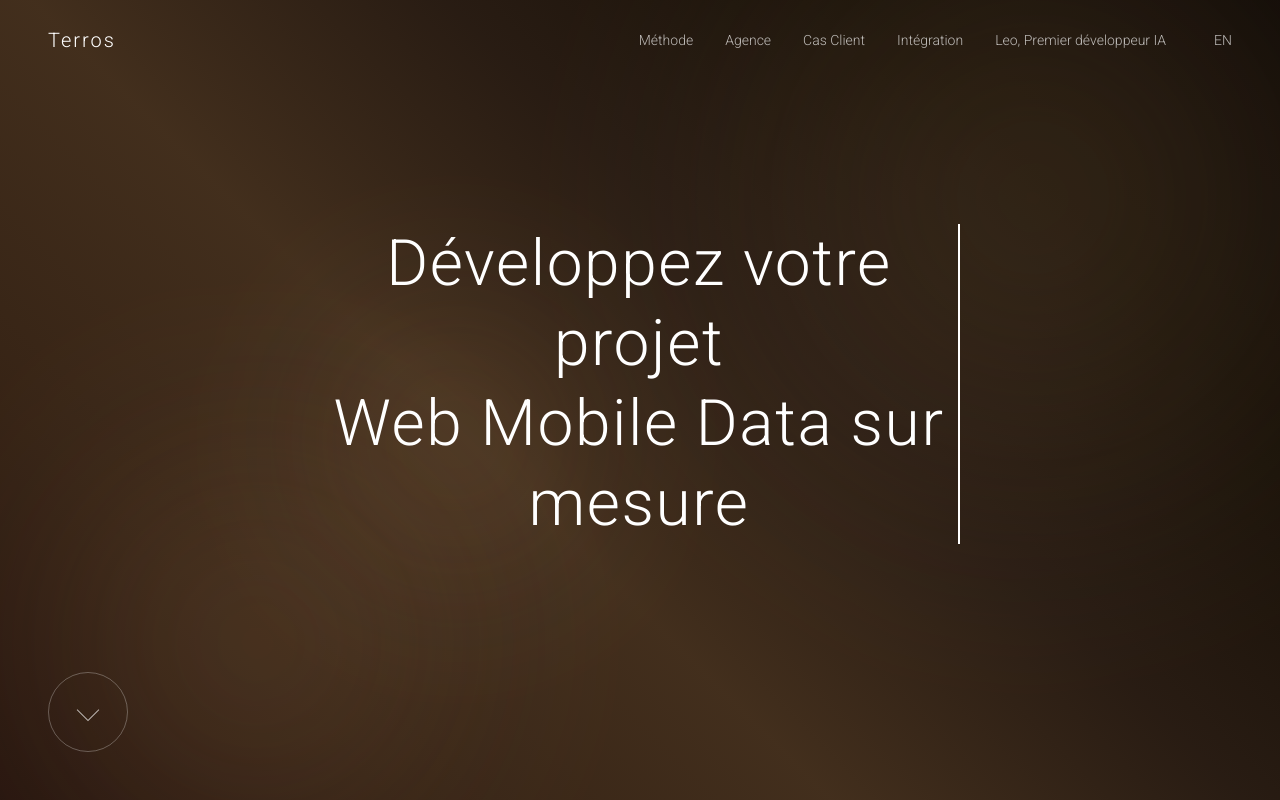
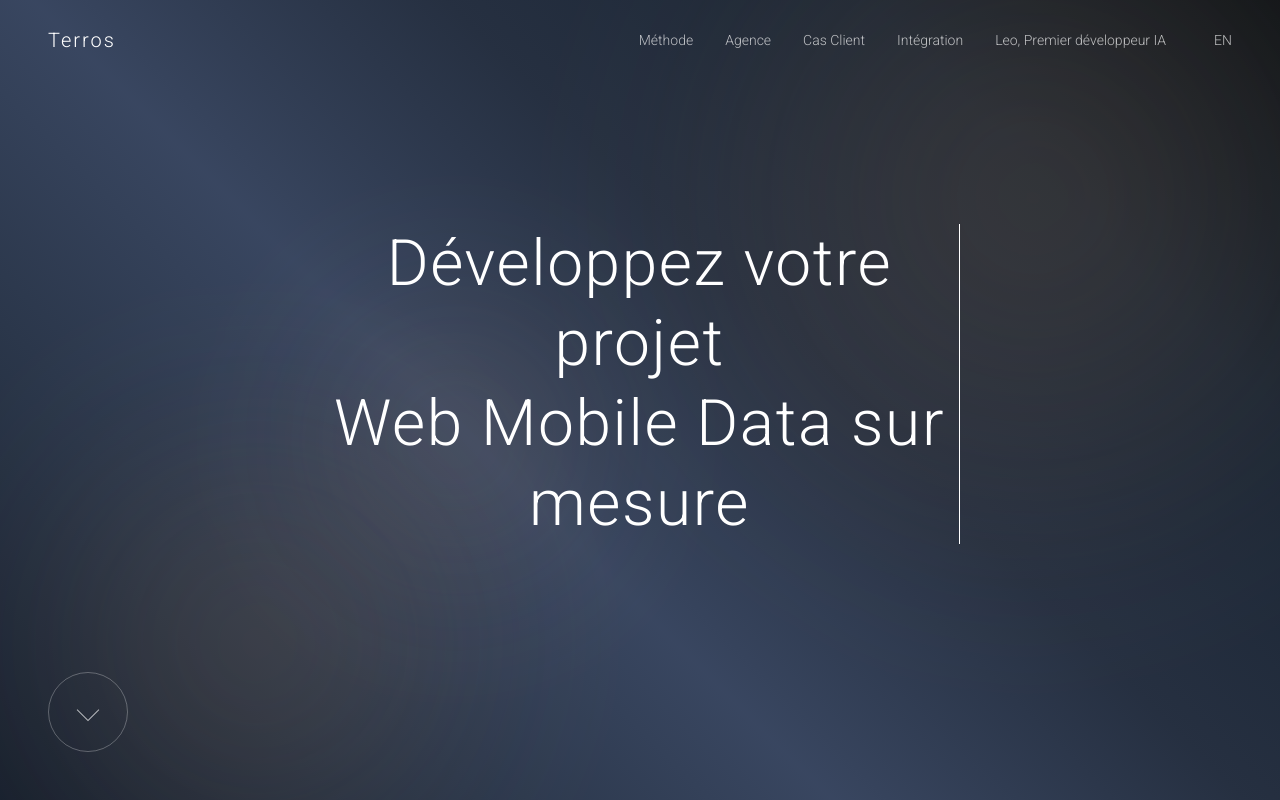
Before and after one commit to charlotteforte/test11, a React (Vite) app: page / in a window 1280 px wide. Shown: the top 800 px of the page. Built offline with nearby package versions, Linux system fonts and the light colour scheme.

Commit message:
helloleo: style: adjust hero background color and cursor dash size

```diff
--- a/src/components/Hero.tsx
+++ b/src/components/Hero.tsx
@@ -35,7 +35,7 @@ const Hero = () => {
       <div
         className="absolute inset-0 opacity-90"
         style={{
-          background: 'linear-gradient(45deg, #2c1810 0%, #3d2818 20%, #4a3420 40%, #2d1f15 60%, #1a1208 80%, #0f0905 100%)'
+          background: 'linear-gradient(45deg, #1a2332 0%, #2d3a4f 20%, #3f4e6b 40%, #2a3548 60%, #1e2a3a 80%, #0f1419 100%)'
         }}
       />
 
@@ -108,7 +108,7 @@ const Hero = () => {
       <div className="absolute top-1/2 left-1/2 transform -translate-x-1/2 -translate-y-1/2 text-center z-50">
         <h1 className="text-white font-light leading-tight tracking-wide mb-8 font-sans"
             style={{ fontSize: 'clamp(2rem, 6vw, 4rem)' }}>
-          <span className={`inline-block ${showCursor ? 'border-r-2 border-white' : ''}`}>
+          <span className={`inline-block ${showCursor ? 'border-r border-white' : ''}`}>
             {typedText.split('\n').map((line, index) => (
               <span key={index}>
                 {line}
@@ -137,7 +137,7 @@ const Hero = () => {
           from, to { border-color: transparent; }
           50% { border-color: white; }
         }
-        .border-r-2 {
+        .border-r {
           animation: blink-caret 0.75s step-end infinite;
         }
       `}</style>
```
